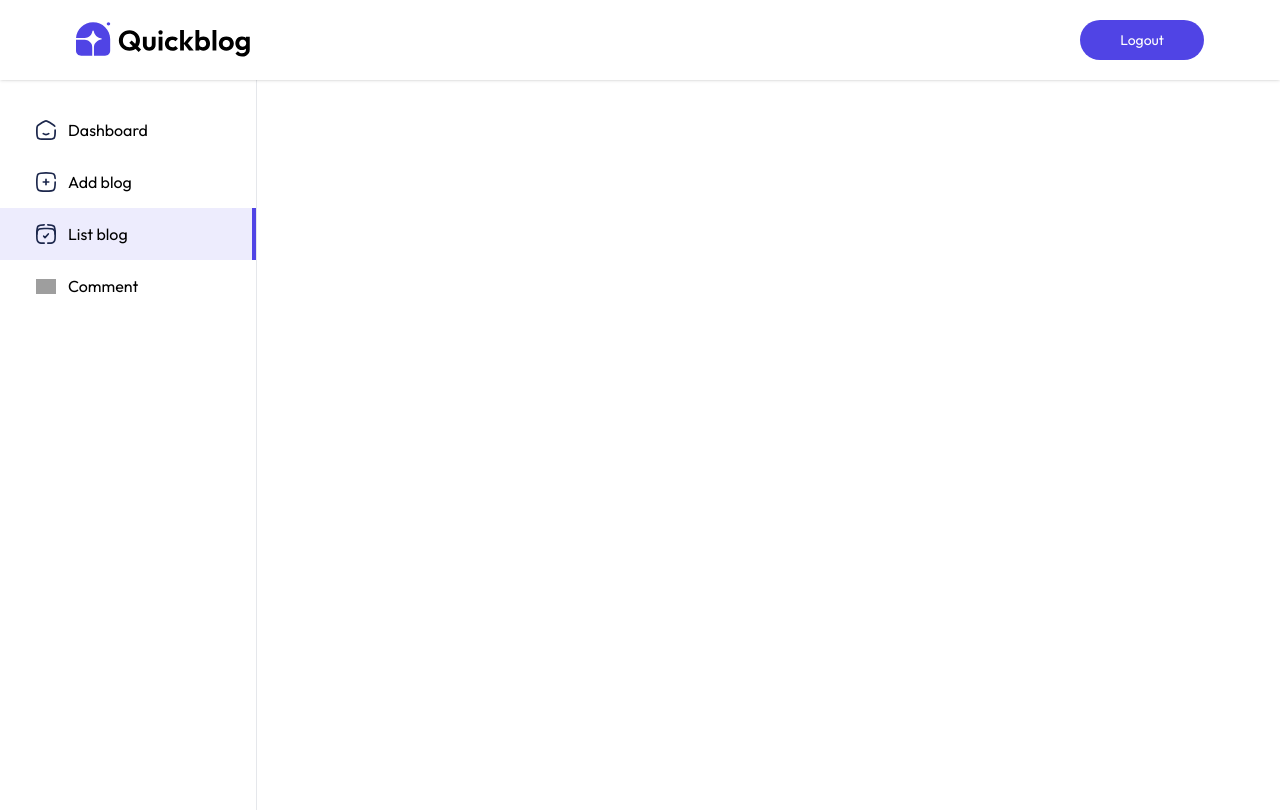
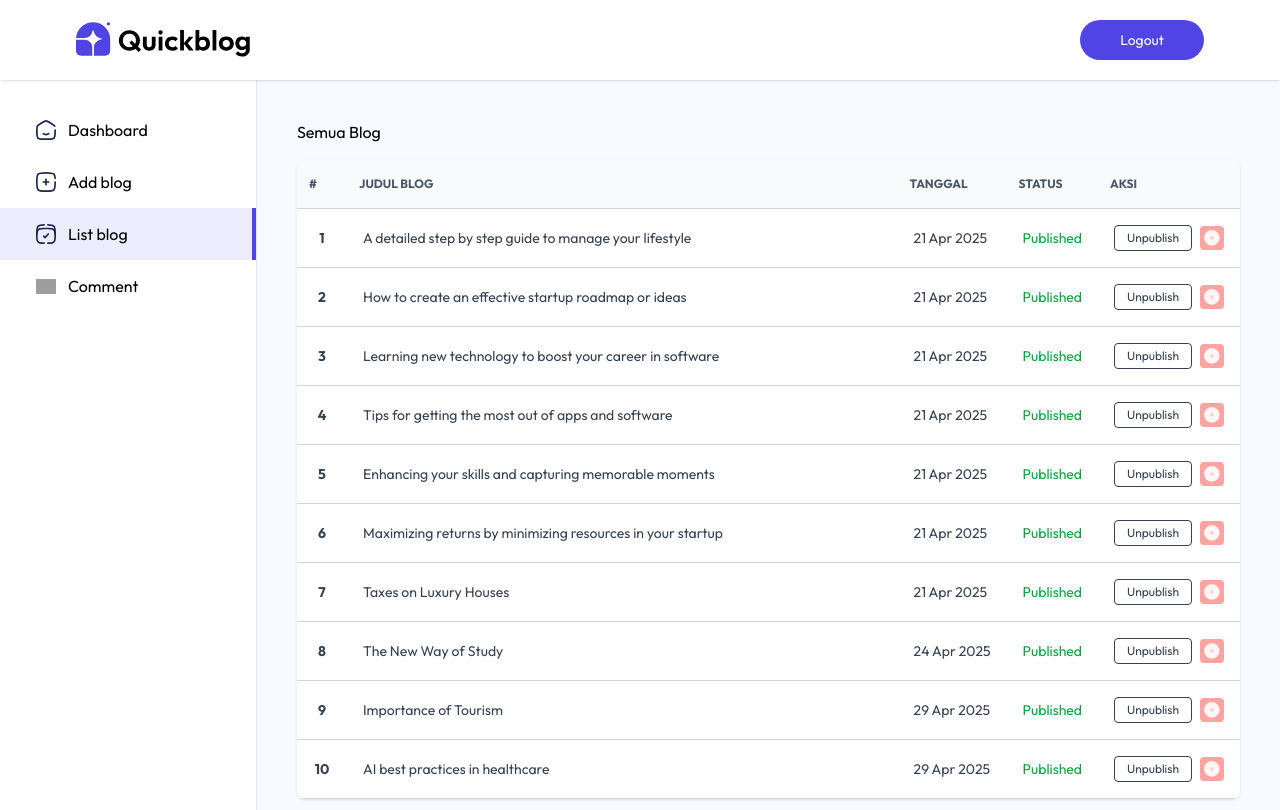
Before and after one commit to hajuenter/blog_app, a React (Vite) app in the folder client/: page /admin/listBlog in a window 1280 px wide. Built offline with nearby package versions, Linux system fonts and the light colour scheme; grey boxes are pictures that could not be loaded; a web font is replaced by a local one.

Commit message:
add list blog page in admin

```diff
--- a/client/src/components/BlogList.jsx
+++ b/client/src/components/BlogList.jsx
@@ -7,7 +7,7 @@ const BlogList = () => {
   const [menu, setMenu] = useState("All");
   return (
     <div>
-      <div className="flex justify-center gap-4 sm:gap-2 my-10 relative">
+      <div className="flex justify-center gap-3 md:gap-4 lg:gap-8 xl:gap-12 my-10 relative">
         {blogCategories.map((item) => (
           <div key={item} className="relative">
             <button
--- a/client/src/components/admin/BlogTableItem.jsx
+++ b/client/src/components/admin/BlogTableItem.jsx
@@ -35,7 +35,7 @@ const BlogTableItem = ({ blog, fetchBlog, index }) => {
             {isPublished ? "Unpublish" : "Publish"}
           </button>
           <button
-            className="w-6 h-6 flex items-center justify-center rounded bg-red-300 hover:bg-red-500 transition-colors"
+            className="w-6 h-6 flex items-center justify-center rounded bg-red-300 hover:bg-red-500 transition-colors cursor-pointer"
             title="Hapus blog"
           >
             <img src={assets.cross_icon} className="w-4 h-4" alt="delete" />
--- a/client/src/pages/admin/ListBlog.jsx
+++ b/client/src/pages/admin/ListBlog.jsx
@@ -1,11 +1,82 @@
-import React from 'react'
+import React, { useEffect, useState } from "react";
+import BlogTableItem from "../../components/admin/BlogTableItem";
+import { blog_data } from "../../assets/assets";
 
 const ListBlog = () => {
+  const [blogs, setBlogs] = useState([]);
+
+  const fetchBlogs = async () => {
+    setBlogs(blog_data);
+  };
+
+  useEffect(() => {
+    fetchBlogs();
+  }, []);
+
   return (
-    <div>
+    <div className="w-full h-full overflow-y-auto p-4 md:p-10 bg-blue-50/50 pb-4">
+      <h1>Semua Blog</h1>
 
+      <div className="w-full mt-4 mb-3 bg-white rounded-lg shadow overflow-hidden max-w-full">
+        <div className="overflow-x-auto">
+          <table
+            className="w-full text-sm text-gray-700"
+            style={{ minWidth: "500px" }}
+          >
+            <thead className="text-xs text-gray-600 uppercase bg-gray-50">
+              <tr>
+                <th
+                  scope="col"
+                  className="px-3 py-4 text-left"
+                  style={{ width: "50px" }}
+                >
+                  #
+                </th>
+                <th
+                  scope="col"
+                  className="px-3 py-4 text-left"
+                  style={{ minWidth: "150px" }}
+                >
+                  Judul Blog
+                </th>
+                <th
+                  scope="col"
+                  className="px-3 py-4 text-left"
+                  style={{ width: "100px" }}
+                >
+                  Tanggal
+                </th>
+                <th
+                  scope="col"
+                  className="px-3 py-4 text-left"
+                  style={{ width: "80px" }}
+                >
+                  Status
+                </th>
+                <th
+                  scope="col"
+                  className="px-3 py-4 text-left"
+                  style={{ width: "120px" }}
+                >
+                  Aksi
+                </th>
+              </tr>
+            </thead>
+            <tbody>
+              {blogs.map((blog, index) => (
+                <BlogTableItem
+                  key={blog._id}
+                  blog={blog}
+                  fetchBlog={fetchBlogs}
+                  index={index + 1}
+                />
+              ))}
+            </tbody>
+          </table>
+        </div>
+      </div>
     </div>
-  )
-}
+  );
+};
 
-export default ListBlog
+export default ListBlog;
```
